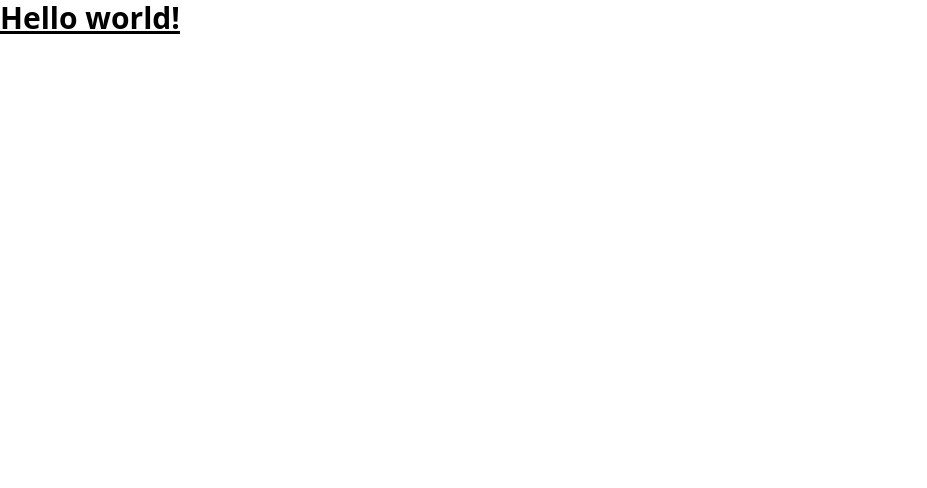
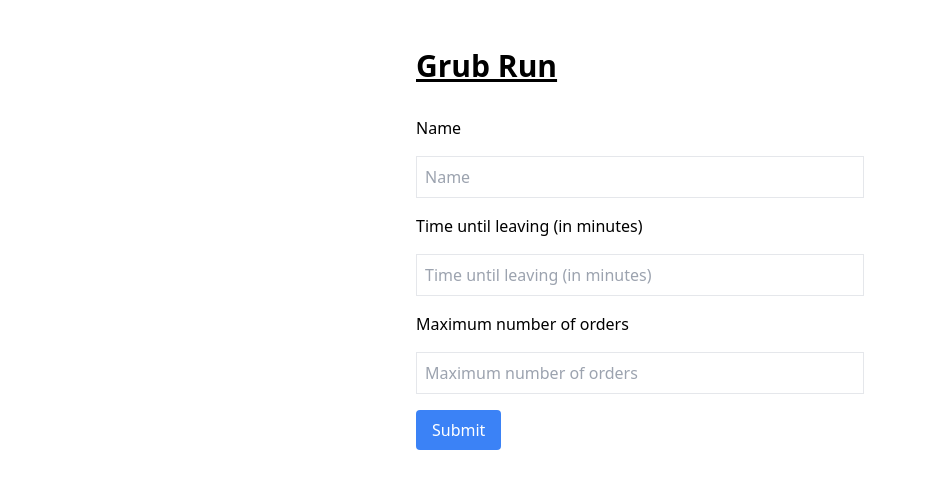
Before and after one commit to jonathanruiz/grubrun, a React (Vite) app: page / in a window 1280 px wide. Shown: the top 488 px of the page, without its empty margins (0-927 px from the left). Built offline with nearby package versions, Linux system fonts and the light colour scheme.

Commit message:
Create UI (#1)
* created OrderForm

* styled application

```diff
--- a/src/App.tsx
+++ b/src/App.tsx
@@ -1,8 +1,13 @@
+import OrderForm from "./components/OrderForm";
+
 function App() {
   return (
-    <>
-      <h1 className="text-3xl font-bold underline">Hello world!</h1>
-    </>
+    <div className="flex items-center justify-center py-12 px-4 sm:px-6 lg:px-8">
+      <div className="max-w-md w-full space-y-8 text-left">
+        <h1 className="text-3xl font-bold underline">Grub Run</h1>
+        <OrderForm />
+      </div>
+    </div>
   );
 }
 
--- /dev/null
+++ b/src/components/OrderForm.tsx
@@ -0,0 +1,28 @@
+const OrderForm = () => {
+  return (
+    <form className="flex flex-col space-y-4">
+      <label htmlFor="name">Name</label>
+      <input className="border p-2" type="text" placeholder="Name" />
+      <label htmlFor="time">Time until leaving (in minutes)</label>
+      <input
+        className="border p-2"
+        type="text"
+        placeholder="Time until leaving (in minutes)"
+      />
+      <label htmlFor="max">Maximum number of orders</label>
+      <input
+        className="border p-2"
+        type="text"
+        placeholder="Maximum number of orders"
+      />
+      <button
+        className="bg-blue-500 text-white self-start py-2 px-4 rounded"
+        type="submit"
+      >
+        Submit
+      </button>
+    </form>
+  );
+};
+
+export default OrderForm;
```
